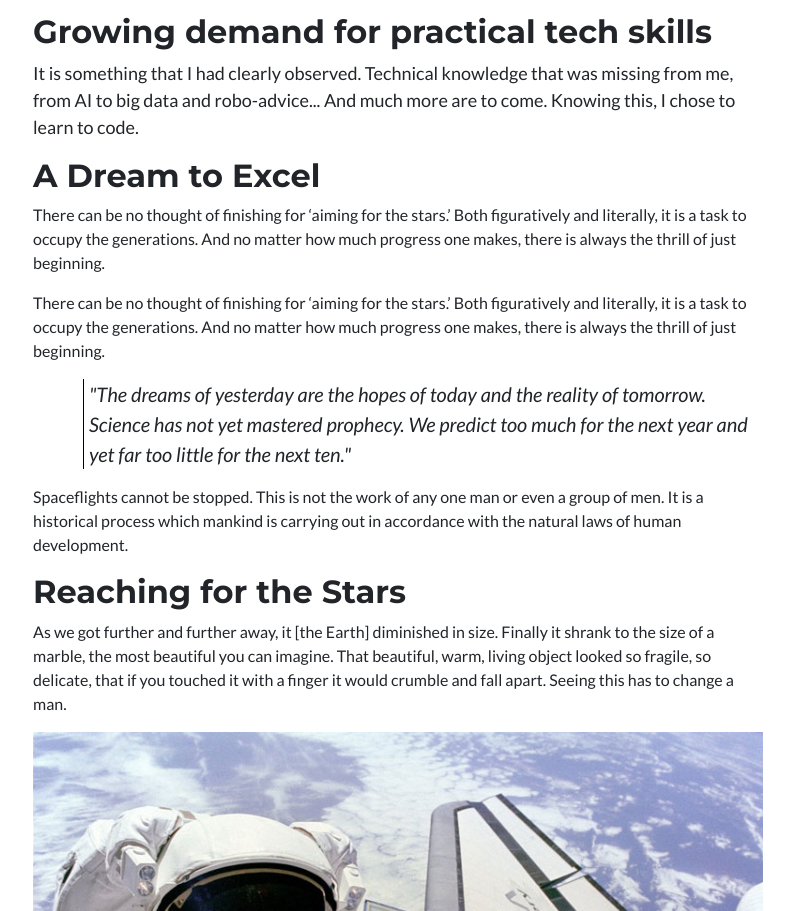
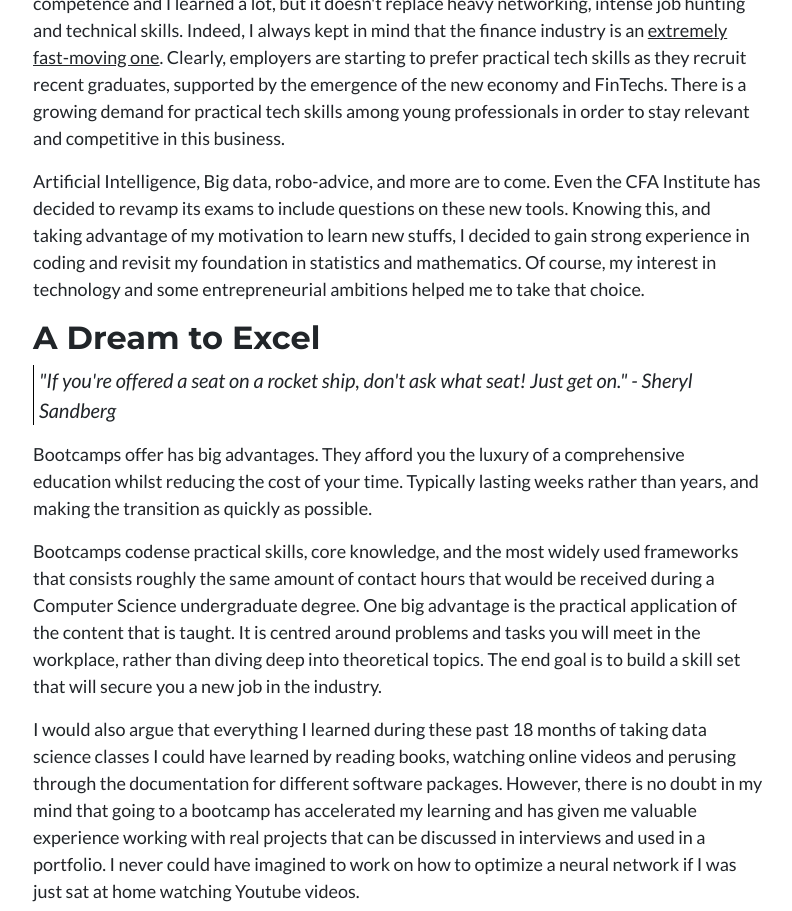
Before and after one commit to hervelao/portfolio, a website with bundled scripts: page post.html in a window 1280 px wide. Shown: the part 749-1660 px from the top of the page, without its empty margins (242-1034 px from the left). Built offline with nearby package versions, Linux system fonts and the light colour scheme.

Commit message:
fixed typo

```diff
--- a/post.html
+++ b/post.html
@@ -72,29 +72,26 @@
           <br>
           <p style="font-size: 18px;">Months ago, with nearly 200,000 entrants around the world, I put myself through the agony of the CFA examinations, for the third and fortunately last time.<p>
 
-          <p style="font-size: 18px;">The three rounds of exams are known to be tough (around 55% of candidates are likely to fail at each stage of their attempt). Just like many, the CFA exams monopolized my days and nights for almost two years. I spent over 1,000 hours of study, attempting to pass them on first attempt... It was one of the most challenging but rewarding steps I have ever taken, that required strong discipline.</p>
-
-          <p style="font-size: 18px;">Nevertheless, the road to reach my goal to advance in my investment career is far to be over. It is important to keep in mind that the finance industry is an <u>extremely fast-moving one</u>. Indeed, employers are beginning to prefer practical tech skills as they recruit recent graduates and thus there is a growing demand for it among young professionals in order to stay relevant and competitive.</p>
+          <p style="font-size: 18px;">The three rounds of exams are known to be tough (around 55% of candidates are likely to fail at each stage of their attempt). Just like many, the CFA exams monopolized my days and nights for almost two years. I spent over 1,000 hours of study in total, so that I didn't have to waste years on retakes... It was one of the most challenging but rewarding steps I have ever taken, that required really strong discipline from me. The CFA journey added to my credibility, and allowed me to understand the different sectors in finance much better; regardless of the path I will pick. I took joy in the journey itself.</p>
 
           <h2 class="section-heading">Growing demand for practical tech skills</h2>
 
-          <p style="font-size: 18px;">It is something that I had clearly observed. Technical knowledge that was missing from me, from AI to big data and robo-advice... And much more are to come. Knowing this, I chose to learn to code.</p>
+          <p style="font-size: 18px;">Nevertheless, I am not sure it has enable the career change I'd hoped for. Sure, it is a signal of competence and I learned a lot, but it doesn't replace heavy networking, intense job hunting and technical skills. Indeed, I always kept in mind that the finance industry is an <u>extremely fast-moving one</u>. Clearly, employers are starting to prefer practical tech skills as they recruit recent graduates, supported by the emergence of the new economy and FinTechs. There is a growing demand for practical tech skills among young professionals in order to stay relevant and competitive in this business.</p>
+
+
+          <p style="font-size: 18px;">Artificial Intelligence, Big data, robo-advice, and more are to come. Even the CFA Institute has decided to revamp its exams to include questions on these new tools. Knowing this, and taking advantage of my motivation to learn new stuffs, I decided to gain strong experience in coding and revisit my foundation in statistics and mathematics. Of course, my interest in technology and some entrepreneurial ambitions helped me to take that choice.</p>
 
           <h2 class="section-heading">A Dream to Excel</h2>
 
-          <p>There can be no thought of finishing for ‘aiming for the stars.’ Both figuratively and literally, it is a task to occupy the generations. And no matter how much progress one makes, there is always the thrill of just beginning.</p>
-
-          <p>There can be no thought of finishing for ‘aiming for the stars.’ Both figuratively and literally, it is a task to occupy the generations. And no matter how much progress one makes, there is always the thrill of just beginning.</p>
-
-          <div style="border-left: 1px solid black; padding-left: 5px; margin-left: 50px;">
-          <blockquote class="blockquote" style="font-style: italic;">"The dreams of yesterday are the hopes of today and the reality of tomorrow. Science has not yet mastered prophecy. We predict too much for the next year and yet far too little for the next ten."</blockquote>
+          <div style="border-left: 1px solid black; padding-left: 5px;">
+          <blockquote class="blockquote" style="font-style: italic;">"If you're offered a seat on a rocket ship, don't ask what seat! Just get on." - Sheryl Sandberg</blockquote>
           </div>
 
-          <p>Spaceflights cannot be stopped. This is not the work of any one man or even a group of men. It is a historical process which mankind is carrying out in accordance with the natural laws of human development.</p>
+          <p style="font-size: 18px;">Bootcamps offer has big advantages. They afford you the luxury of a comprehensive education whilst reducing the cost of your time. Typically lasting weeks rather than years, and making the transition as quickly as possible.</p>
 
-          <h2 class="section-heading">Reaching for the Stars</h2>
+          <p style="font-size: 18px;">Bootcamps codense practical skills, core knowledge, and the most widely used frameworks that consists roughly the same amount of contact hours that would be received during a Computer Science undergraduate degree. One big advantage is the practical application of the content that is taught. It is centred around problems and tasks you will meet in the workplace, rather than diving deep into theoretical topics. The end goal is to build a skill set that will secure you a new job in the industry.</p>
 
-          <p>As we got further and further away, it [the Earth] diminished in size. Finally it shrank to the size of a marble, the most beautiful you can imagine. That beautiful, warm, living object looked so fragile, so delicate, that if you touched it with a finger it would crumble and fall apart. Seeing this has to change a man.</p>
+          <p style="font-size: 18px;">I would also argue that everything I learned during these past 18 months of taking data science classes I could have learned by reading books, watching online videos and perusing through the documentation for different software packages. However, there is no doubt in my mind that going to a bootcamp has accelerated my learning and has given me valuable experience working with real projects that can be discussed in interviews and used in a portfolio. I never could have imagined to work on how to optimize a neural network if I was just sat at home watching Youtube videos.</p>
 
           <a href="#">
             <img class="img-fluid" src="img/post-sample-image.jpg" alt="">
@@ -103,9 +100,7 @@
 
           <br><br>
 
-          <p>Space, the final frontier. These are the voyages of the Starship Enterprise. Its five-year mission: to explore strange new worlds, to seek out new life and new civilizations, to boldly go where no man has gone before.</p>
-
-          <p>As I stand out here in the wonders of the unknown at Hadley, I sort of realize there’s a fundamental truth to our nature, Man must explore, and this is exploration at its greatest.</p>
+          <p style="font-size: 18px;">Being curious about softwares and data science led me to this path, and I wish more people would feel that way. I took time to invest in obtaining the skiils and good habits of a truly skilled data scientist will set me apart from the rest. As I stand out here in the wonders of what can be done, I do feel confident enough that I can go away and continue to develop my own data science and machine learning skills, as well as applying them in my future projects.</p>
 
           <p>Photographs by
             <a href="https://www.flickr.com/photos/nasacommons/">NASA on The Commons</a>.</p>
```
